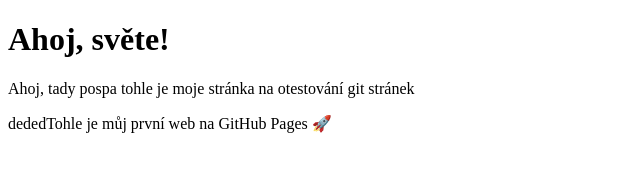
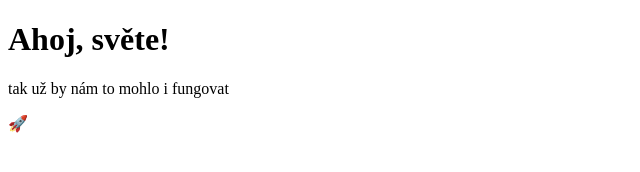
Before and after one commit to pospas01/webpokus, a plain HTML site: page index.html in a window 1280 px wide. Shown: the whole page, without its empty margins (0-640 px from the left). Drawn offline with Linux system fonts and the light colour scheme.

Commit message:
uprava indexu

```diff
--- a/index.html
+++ b/index.html
@@ -6,7 +6,7 @@
 </head>
 <body>
   <h1>Ahoj, světe!</h1>
-  <p>Ahoj, tady pospa tohle je moje stránka na otestování git stránek</p>
-  <p>dededTohle je můj první web na GitHub Pages 🚀</p>
+  <p>tak už by nám to mohlo i fungovat</p>
+  <p> 🚀</p>
 </body>
 </html>
```
